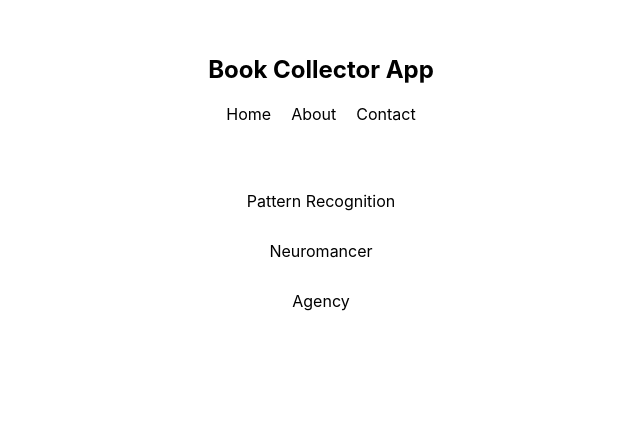
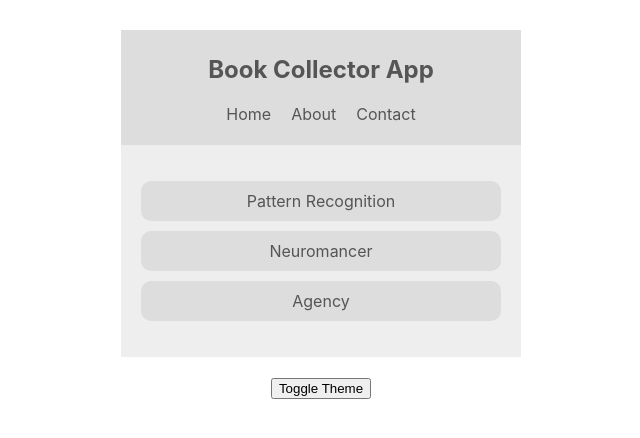
Before and after one commit to dfellows12/bookcollector, a React (Create React App) app: page / in a window 1280 px wide. Shown: the top 438 px of the page, without its empty margins (319-959 px from the left). Built offline with nearby package versions, Linux system fonts and the light colour scheme.

Commit message:
Added button to toggle light/dark

```diff
--- a/src/App.js
+++ b/src/App.js
@@ -1,7 +1,8 @@
 import React from 'react';
-import Navbar from './components/Navbar'
+import Navbar from './components/Navbar';
 import BookList from './components/Booklist'
 import ThemeContextProvider from './contexts/ThemeContext'
+import ThemeToggle from './components/ThemeToggle'
 
 
 function App() {
@@ -10,6 +11,7 @@ function App() {
       <ThemeContextProvider>
         <Navbar />
         <BookList />
+        <ThemeToggle />
       </ThemeContextProvider>
     </div>
   );
--- a/src/components/Booklist.js
+++ b/src/components/Booklist.js
@@ -1,14 +1,18 @@
 import React, { Component } from 'react';
+import { ThemeContext } from '../contexts/ThemeContext'
 
 
 class BookList extends Component {
+    static contextType = ThemeContext;
     render() {
+        const { isLightTheme, light, dark } = this.context;
+        const theme = isLightTheme ? light : dark;
         return (
-            <div className = 'book-list'>
+            <div className='book-list' style={{color: theme.syntax, background: theme.bg}}>
                 <ul>
-                    <li>Pattern Recognition</li>
-                    <li>Neuromancer</li>
-                    <li>Agency</li>
+                    <li style={{background: theme.ui}}>Pattern Recognition</li>
+                    <li style={{background: theme.ui}}>Neuromancer</li>
+                    <li style={{background: theme.ui}}>Agency</li>
                 </ul>
             </div>
         )
--- a/src/components/Navbar.js
+++ b/src/components/Navbar.js
@@ -1,10 +1,15 @@
 import React, { Component } from 'react';
-
+import { ThemeContext } from '../contexts/ThemeContext'
 
 class Navbar extends Component {
     render() {
+
         return (
-            <nav>
+            <ThemeContext.Consumer>{(context) => {
+                const { isLightTheme, light, dark} = context
+                const theme = isLightTheme ? light : dark
+                return (
+                <nav style={{background : theme.ui, color: theme.syntax}}>
                     <h1>Book Collector App</h1>
                     <ul>
                         <li>Home</li>
@@ -12,6 +17,9 @@ class Navbar extends Component {
                         <li>Contact</li>
                     </ul>
                 </nav>
+
+                )
+            }}</ThemeContext.Consumer>
         )
     }
 }
--- /dev/null
+++ b/src/components/ThemeToggle.js
@@ -0,0 +1,14 @@
+import React, { Component } from 'react';
+import { ThemeContext } from '../contexts/ThemeContext'
+
+class ThemeToggle extends Component {
+    static contextType = ThemeContext
+    render() {
+        const { toggleTheme } = this.context
+        return (
+            <button onClick={toggleTheme} >Toggle Theme</button>
+        )
+    }
+}
+
+export default ThemeToggle
--- a/src/contexts/ThemeContext.js
+++ b/src/contexts/ThemeContext.js
@@ -9,9 +9,13 @@ class ThemeContextProvider extends Component {
         dark: { syntax : '#ddd', ui: '#333', bg: '#555'}
     }
 
+    toggleTheme = () => {
+        this.setState({ isLightTheme : !this.state.isLightTheme })
+    }
+
     render() {
         return(
-            <ThemeContext.Provider value={{...this.state}}>
+            <ThemeContext.Provider value={{...this.state, toggleTheme: this.toggleTheme}}>
                 {this.props.children}
             </ThemeContext.Provider>
         )
```
Lines whose indentation alone changed are shown as unchanged.
